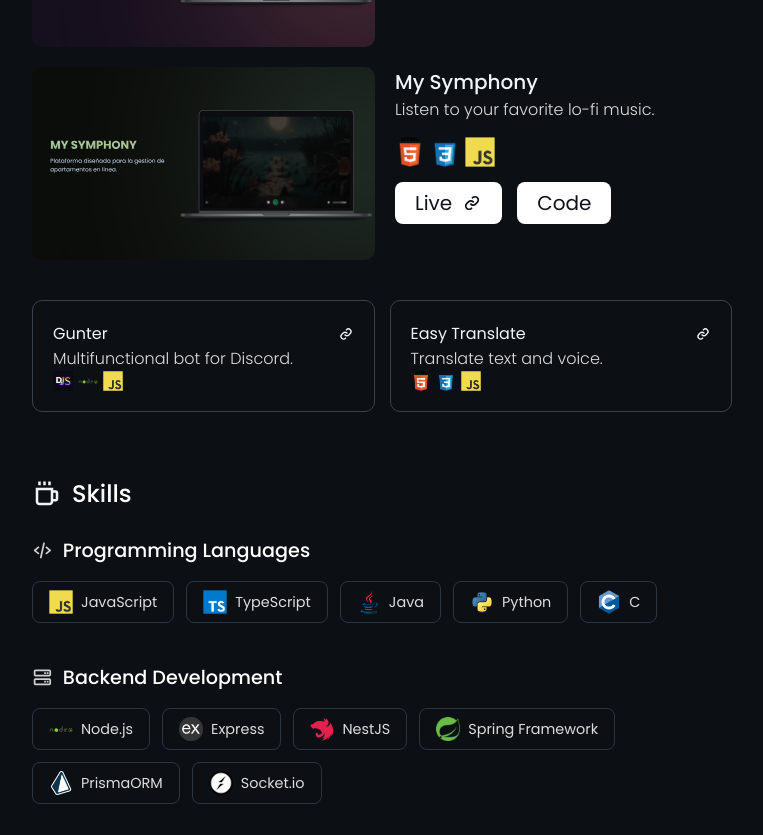
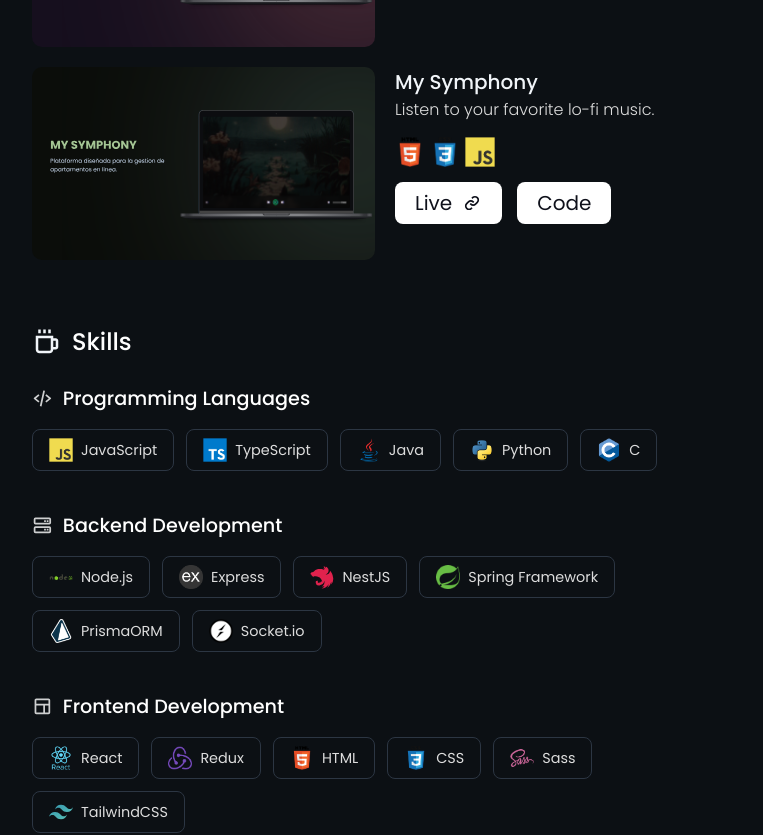
Before and after one commit to Arviixzuh/Portfolio, a React (Vite) app: page / in a window 1280 px wide. Shown: the part 2606-3441 px from the top of the page, without its empty margins (258-1021 px from the left). Built offline with nearby package versions, Linux system fonts and the light colour scheme.

Commit message:
💼 My personal website portfolio

```diff
--- a/src/components/Portfolio/Projects/MyProjects.js
+++ b/src/components/Portfolio/Projects/MyProjects.js
@@ -95,7 +95,7 @@
 ]
 
 export const MyProjects = [
-  {
+  /* {
     name: 'Gunter',
     live: 'https://github.com/Arviixzuh/Gunter',
     description: 'Multifunctional bot for Discord.',
@@ -106,5 +106,5 @@
     live: 'https://arviixzuh.github.io/Easy-Translate/',
     description: 'Translate text and voice.',
     technologies: [tech.HTML, tech.CSS, tech.JavaScript],
-  },
+  }, */
 ]
--- a/src/components/Portfolio/Projects/index.jsx
+++ b/src/components/Portfolio/Projects/index.jsx
@@ -1,4 +1,3 @@
-import React from 'react'
 import { BiLink } from 'react-icons/bi'
 import { BiCodeAlt } from 'react-icons/bi'
 import { SectionTitle } from '../SectionTitle'
@@ -41,6 +40,7 @@
             </div>
           ))}
         </div>
+        {MyProjects.length > 0 && (
           <div className='projectsContentContainer'>
             {MyProjects.map((item, index) => (
               <div key={index} className='projectCardContainer'>
@@ -57,6 +57,7 @@
               </div>
             ))}
           </div>
+        )}
       </div>
     </section>
   )
```
Lines whose indentation alone changed are shown as unchanged.
